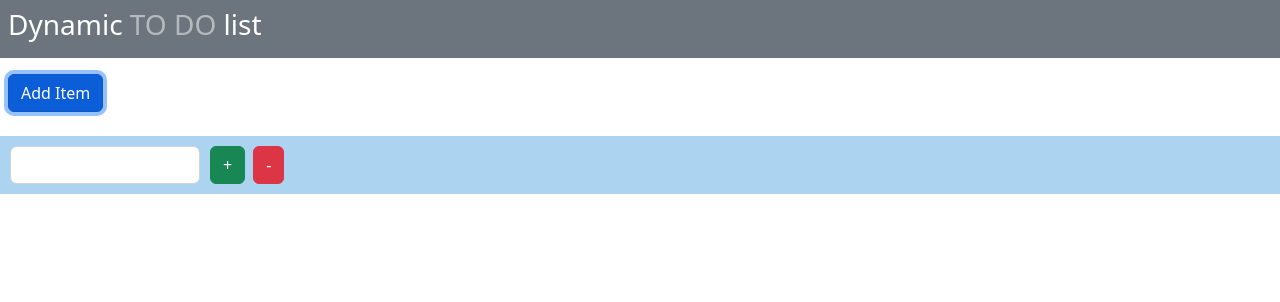
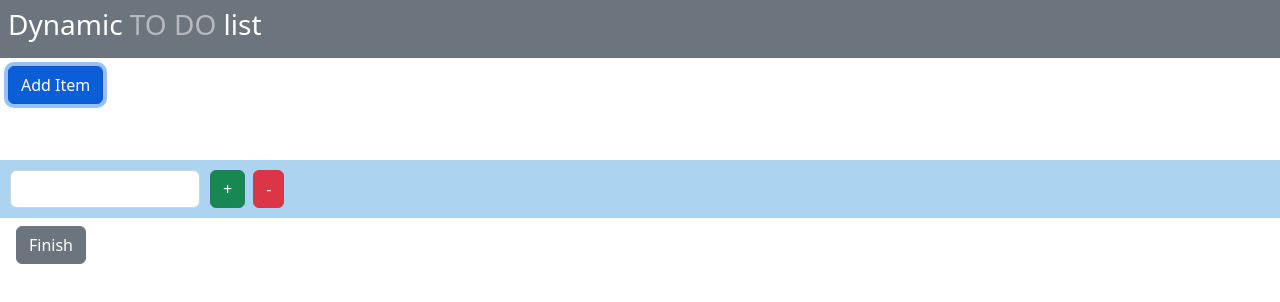
Before and after one commit to Zagaz/dynamicToDoListJS, a plain HTML site: page index.html in a window 1280 px wide. Both pictures are taken after a click on the button "Add Item". Drawn offline with nearby package versions, Linux system fonts and the light colour scheme.

Commit message:
FinishBT and No Items message working

```diff
--- a/index.html
+++ b/index.html
@@ -8,19 +8,26 @@
     <link rel="stylesheet" href="style.css">
     <script type="text/javascript" src="main.js"></script>
   </head>
-  <body>
+  <body onload=" startItems () ; noItemVisibility('visible')">
     <div class="bg-secondary p-2 pb-2">
     <h3 class="text-white" >
         Dynamic <spam class= 'text-white-50'>TO DO</spam>  list
         </h3>
     </div>
+        <button id = "starterBT" type="button" class="btn btn-primary m-2" onclick="add()">Add Item</button>
         <div id="main" class="mt-2">
-        <button id = "starterBT" type="button" class="btn btn-primary m-2" onclick="add()">Add Item</button>
-        <ol>
-
-        </ol>
+          <h5 id = "noItem" class = "noItem mb-3 ms-3">
+            ⚠️No items yet!
+          </h5>
+          <!-- Items will appear here-->
 
         </div>
+
+        <div>
+          <div id="finishBT">
+        </div>
+
+     </div>
     <script src="https://cdn.jsdelivr.net/npm/bootstrap@5.2.0/dist/js/bootstrap.bundle.min.js" integrity="sha384-A3rJD856KowSb7dwlZdYEkO39Gagi7vIsF0jrRAoQmDKKtQBHUuLZ9AsSv4jD4Xa" crossorigin="anonymous"></script>
   </body>
 </html>
--- a/main.js
+++ b/main.js
@@ -1,4 +1,14 @@
+var items = 0;
+if (items != 0) {
+    noItemVisibility('hidden')
+} else {
+    console.log("-" + items)
+}
+
+
+
 function add() {
+    noItemVisibility('hidden')
 
     //Each div has its own id e.g: id_4, id_5, etc.
     let i = divCount()
@@ -10,19 +20,19 @@ function add() {
     newDiv.setAttribute("class", "item")
 
     //Create an input text
-    var newInput = document.createElement("input")
+    let newInput = document.createElement("input")
     newInput.setAttribute("type", "text")
     newInput.setAttribute("class", 'newInput form-control')
 
     //Create an input button +
-    var newAdd = document.createElement("button")
+    let newAdd = document.createElement("button")
     newAdd.setAttribute("type", "button")
     newAdd.setAttribute("onclick", 'add()')
     newAdd.setAttribute("class", "btn btn-success me-2")
     newAdd.innerHTML = "+"
 
     //Create an input button -
-    var newBT = document.createElement("button")
+    let newBT = document.createElement("button")
     newBT.setAttribute("type", "button")
     newBT.setAttribute("onclick", 'deleteDiv(' + i + ')')
     newBT.setAttribute("class", "btn btn-danger")
@@ -34,6 +44,11 @@ function add() {
     newDiv.appendChild(newInput)
     newDiv.appendChild(newAdd)
     newDiv.appendChild(newBT)
+    items++;
+    finishBT()
+    finishBTvisibility('visible')
+
+
 }
 
 
@@ -43,9 +58,62 @@ function deleteDiv(i) {
     let id = "id_" + i
     toBeDeleted = document.getElementById(id)
     toBeDeleted.remove()
+    items--;
+    if (items == 0) {
+        noItemVisibility('visible')
+        finishBTvisibility('hidden')
+
+    }
+    finishBT()
 
 }
 
 function divCount() {
     return document.querySelectorAll('.item').length;
 }
+
+// add finish button
+
+function finishBT() {
+
+    let finishBTCount = document.querySelectorAll(".finish").length;
+
+    if (finishBTCount != 0) {
+        return
+    }
+
+    if (items == 1) {
+
+        //Create an input button
+        let finishBT = document.createElement("button")
+        finishBT.setAttribute("type", "button")
+        finishBT.setAttribute("onclick", 'finish()')
+        finishBT.setAttribute("class", "finish btn btn-secondary me-2 mt-2 ms-3")
+        finishBT.innerHTML = "Finish"
+
+        document.getElementById('finishBT').appendChild(finishBT)
+    } else {
+        return
+    }
+
+}
+
+function noItemVisibility(status) {
+
+
+    document.getElementById("noItem").style.visibility = status;
+
+}
+
+function finishBTvisibility(status) {
+
+
+    document.getElementById("finishBT").style.visibility = status;
+
+}
+
+
+function startItems() {
+    items = 0;
+
+}
```
Also changed, not shown: style.css (line endings or trailing spaces).
